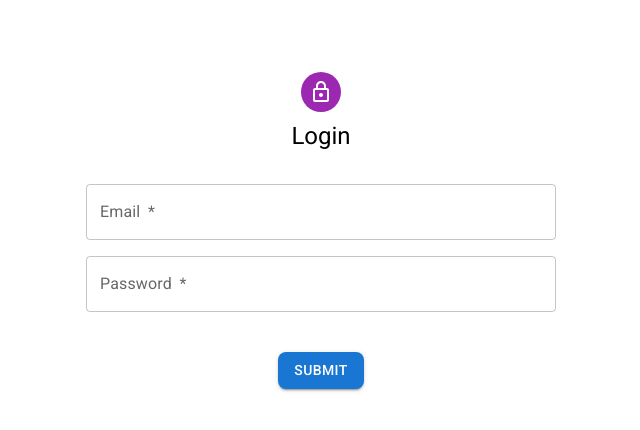
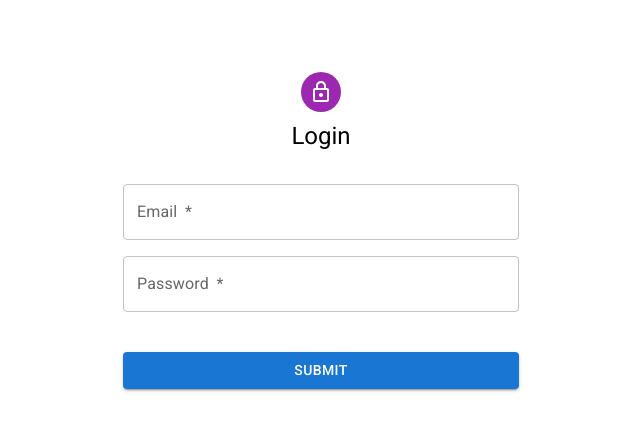
Before and after one commit to Meet-training/interview-system-with-api, a React (Create React App) app: page / in a window 1280 px wide. Shown: the top 430 px of the page, without its empty margins (319-959 px from the left). Built offline with nearby package versions, Linux system fonts and the light colour scheme; no server answers.

Commit message:
Login Form Issue Solve

```diff
--- a/src/components/layout/LoginLayout/index.jsx
+++ b/src/components/layout/LoginLayout/index.jsx
@@ -6,12 +6,16 @@ import {
   Box,
   Typography,
   Grid,
+  Container,
 } from "@mui/material";
+import { createTheme, ThemeProvider } from "@mui/material/styles";
 import { Formik, ErrorMessage } from "formik";
 import LockOutlinedIcon from "@mui/icons-material/LockOutlined";
 import LoginSchema from "../../../Validation/LoginSchema";
 import { useDispatch } from "react-redux";
 import authActions from "../../../Redux/Auth/action";
+
+const theme = createTheme();
 
 const LoginLayout = () => {
   const dispatch = useDispatch();
@@ -26,6 +30,8 @@ const LoginLayout = () => {
   };
 
   return (
+    <ThemeProvider theme={theme}>
+      <Container component="main" maxWidth="xs">
         <Box
           sx={{
             marginTop: 8,
@@ -114,11 +120,10 @@ const LoginLayout = () => {
                       alignItem: "center",
                       flexDirection: "row",
                       pt: 3,
-                  mx: "1rem",
                     }}
                   >
                     <Button
-                  sx={{ borderRadius: 2 }}
+                      sx={{ width: "100%" }}
                       color="primary"
                       disabled={Boolean(!isValid)}
                       type="submit"
@@ -132,6 +137,8 @@ const LoginLayout = () => {
             )}
           </Formik>
         </Box>
+      </Container>
+    </ThemeProvider>
   );
 };
 
```
Lines whose indentation alone changed are shown as unchanged.
